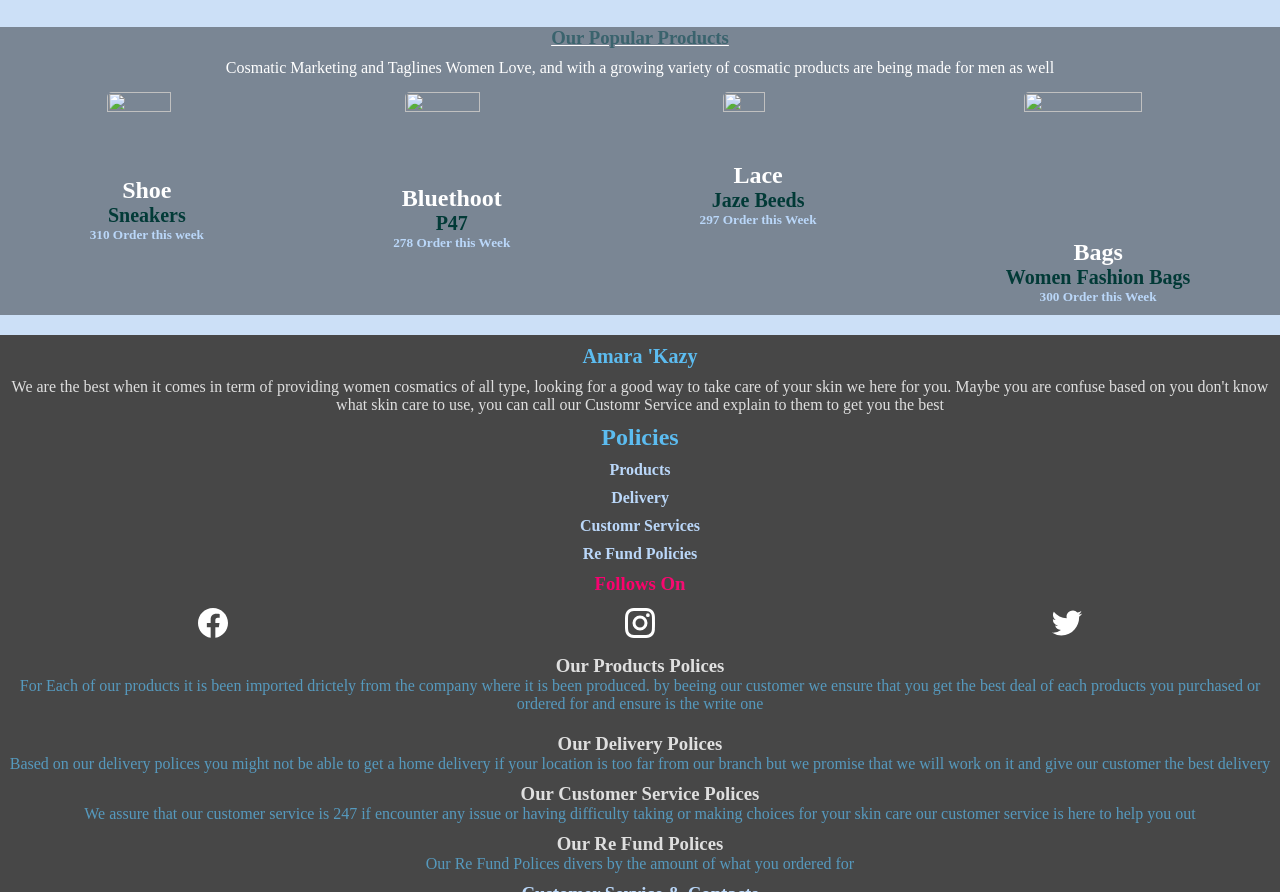
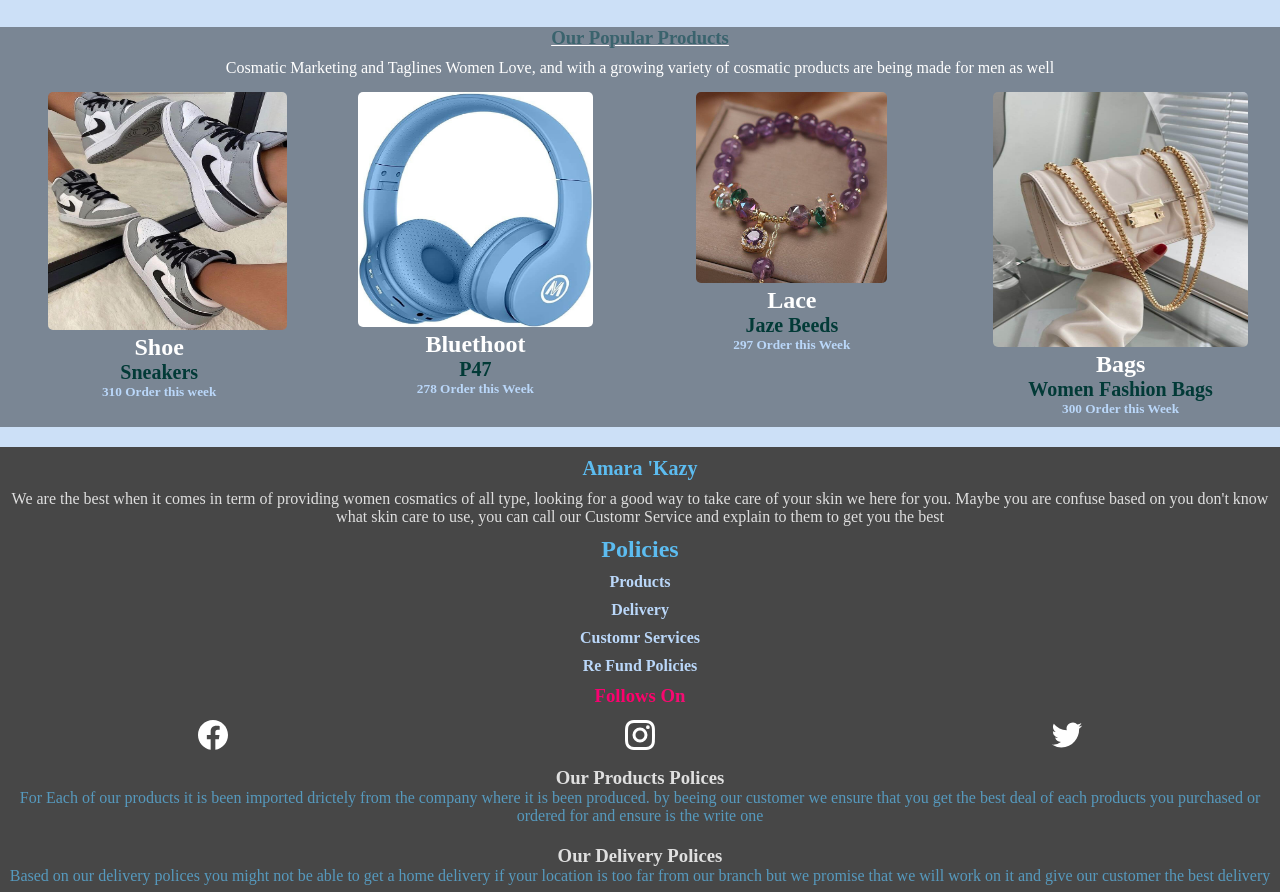
Before and after one commit to crownnatty1/liascents, a plain HTML site: page index.html in a window 1280 px wide. Shown: the part 2125-3017 px from the top of the page. Drawn offline with Linux system fonts and the light colour scheme.

Commit message:
still working on the images

```diff
--- a/index.html
+++ b/index.html
@@ -164,7 +164,7 @@
             <p>Cosmatic Marketing and Taglines Women Love, and with a growing variety of cosmatic products are being made for men as well </p>
             <div class="theproducts">
                 <div class="popular first">
-                    <img src="images/Whatsapp/sneaker.jpg" alt="">
+                    <img src="images/pshoe.jpg" alt="">
                     <div class="firsttext">
                         <h2>Shoe</h2>
                         <h4>Sneakers</h4>
@@ -172,7 +172,7 @@
                     </div>
                 </div>
                 <div class="popular second">
-                    <img src="images/Whatsapp/bluethoot.jpg" alt="">
+                    <img src="images/pbluethoot.jpg" alt="">
                     <div class="secondtext">
                         <h2>Bluethoot</h2>
                         <h4>P47</h4>
@@ -180,7 +180,7 @@
                     </div>
                 </div>
                 <div class="popular third">
-                    <img src="images/Whatsapp/jazebeeds.jpg" alt="">
+                    <img src="images/place.jpg" alt="">
                     <div class="thirdtext">
                         <h2>Lace</h2>
                         <h4>Jaze Beeds</h4>
@@ -188,7 +188,7 @@
                     </div>
                 </div>
                 <div class="popular fourth">
-                    <img src="images/Whatsapp/bags.jpg" alt="">
+                    <img src="images/pbag.jpg" alt="">
                     <div class="fourthtext">
                         <h2>Bags</h2>
                         <h4>Women Fashion Bags</h4>
```
Also changed, not shown: images/pbag.jpg (added), images/pbluethoot.jpg (added), images/place.jpg (added), images/pshoe.jpg (added).
